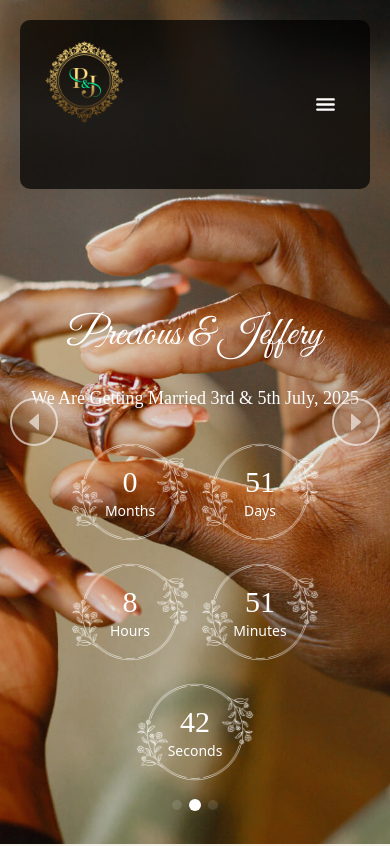
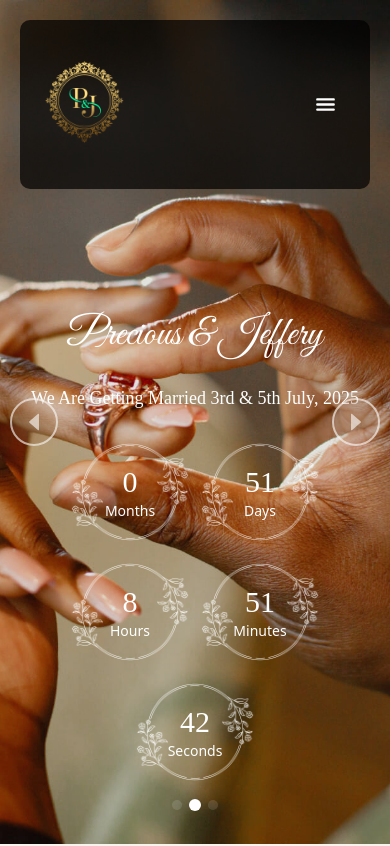
Before and after one commit to GodwinAkhidue/peejay2025, a Next.js app: page / in a window 390 px wide. Shown: the top 846 px of the page. Built offline with nearby package versions, Linux system fonts and the light colour scheme; a web font is replaced by a local one.

Commit message:
logo responsiveness

```diff
--- a/components/header.tsx
+++ b/components/header.tsx
@@ -62,7 +62,7 @@ export default function Header() {
       <div
         className={`bg-black w-full pr-8 ${scrollTop >= screenHeight ? "bg-opacity-100":"bg-opacity-70 rounded-[10px]"} flex items-center justify-between transition-all duration-300 h-[20vh]`}
       >
-        <div className="greatvibes text-[20px] w-[80px] lg:w-[100px] my-auto ml-6">
+        <div className="greatvibes text-[20px] w-[80px] lg:w-[100px] ml-6 h-full flex items-center mt-10">
           <Image
             src={logo2}
             alt="peje"
```
